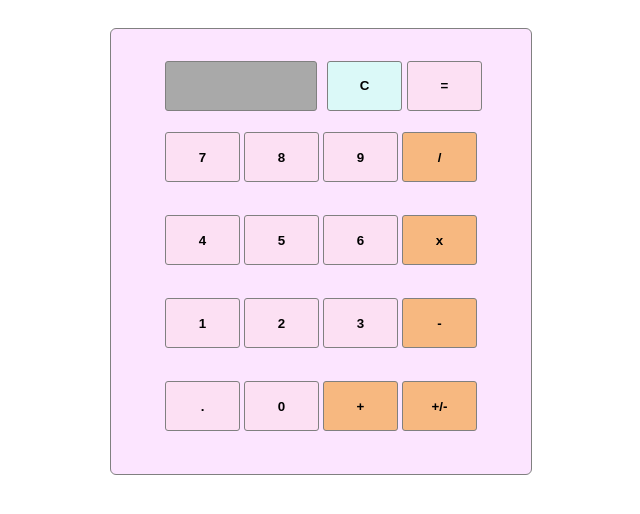
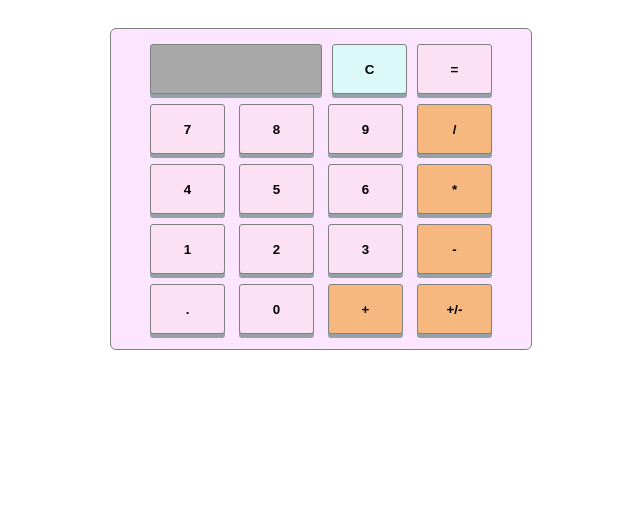
Before and after one commit to Tirzahe/Calculator, a website: page src/index.html in a window 1280 px wide. Shown: the whole page, without its empty margins (319-959 px from the left). Drawn offline with Linux system fonts and the light colour scheme; a web font is replaced by a local one.

Commit message:
changed button tag to input tag in HTML

```diff
--- a/src/index.html
+++ b/src/index.html
@@ -11,36 +11,36 @@
             <!-- ROW 1 -->
             <div class="row" id="row1">
                 <div id="screen"></div>
-                <button id="clear">C</button>
-                <button onclick="calculate()" value='=' class="equals">=</button>
+                <input type="button" onclick="clear('C')" value='C' id="clear"></input>
+                <input type="button" onclick="calculate('=')" value='=' class="equals"></input>
             </div>
             <!-- ROW 2 -->
             <div class="row">
-                <button onclick="processNumber()" value='7' class="number" >7</button>
-                <button onclick="processNumber()" value='8' class="number">8 </button>
-                <button onclick="processNumber()" value='9' class="number">9</button>
-                <button onclick="processOperator()" value='/' class="operator">/</button>
+                <input type="button" onclick="processNumber('7')" value='7' class="number" ></input>
+                <input type="button" onclick="processNumber('8')" value='8' class="number"></input>
+                <input type="button" onclick="processNumber('9')" value='9' class="number"></input>
+                <input type="button" onclick="processOperator('/')" value='/' class="operator"></input>
             </div>
             <!-- ROW 3 -->
             <div class="row">
-                 <button onclick="processNumber()" value='4' class="number">4</button>
-                <button onclick="processNumber()" value='5' class="number">5</button>
-                <button onclick="processNumber()" value='6' class="number">6</button>
-                <button onclick="processOperator()" value='*' class="operator">x</button>
+                 <input type="button" onclick="processNumber('4')" value='4' class="number"></input>
+                <input type="button" onclick="processNumber('5')" value='5' class="number"></input>
+                <input type="button" onclick="processNumber('6')" value='6' class="number"></input>
+                <input type="button" onclick="processOperator('*')" value='*' class="operator"></input>
             </div>
             <!-- ROW 4 -->
             <div class="row">
-                 <button onclick="processNumber()" value='1' class="number">1</button>
-                <button onclick="processNumber()" value='2' class="number">2</button>
-                <button onclick="processNumber()" value='3' class="number">3</button>
-                <button onclick="processOperator()" value='-' class="operator">-</button>
+                 <input type="button" onclick="processNumber('1')" value='1' class="number"></input>
+                <input type="button" onclick="processNumber('2')" value='2' class="number"></input>
+                <input type="button" onclick="processNumber('3')" value='3' class="number"></input>
+                <input type="button" onclick="processOperator('-')" value='-' class="operator"></input>
             </div>
             <!-- ROW 5 -->
             <div class="row">
-                <button onclick="processDecimal()" value='.' id="decimal">.</button>
-                <button onclick="processNumber()" value='0' class="number">0</button>
-                <button onclick="processOperator()" value='+' class="operator">+</button>
-                <button onclick="processOperator()" value='+/-' class="operator" id="toggle-pos-neg">+/-</button>
+                <input type="button" onclick="processDecimal('.')" value='.' id="decimal"></input>
+                <input type="button" onclick="processNumber('0')" value='0' class="number"></input>
+                <input type="button" onclick="processOperator('+')" value='+' class="operator"></input>
+                <input type="button" onclick="processOperator('+/-')" value='+/-' class="operator" id="toggle-pos-neg"></input>
             </div>
         </div>
     </body>
--- a/src/main.css
+++ b/src/main.css
@@ -5,7 +5,7 @@ body{
     justify-content: space-around;
 }
 .box {
-    height: 425px;
+    height: auto;
     width: 400px;
     background-color: #fce5ff;
     border: 1px solid gray;
@@ -17,16 +17,18 @@ body{
     align-items: space-around;
     justify-content: space-around;
    }
-button {
+input {
     font-family: 'Antic', sans-serif;
     font-weight: bold;
     padding: 15px;
+    margin: 5px;
     height: 50px;
     width: 75px;
     border: 1px solid gray;
     border-radius: 3px;
     background-color: #fce0f3;
     justify-content: space-around;
+    box-shadow: 0px 4px #94a1a7;
 }
 .operator{
     background-color: #f7b880;
@@ -48,8 +50,9 @@ button {
     border-radius: 3px;
     font-family: antic arial;
     height: 48px;
-    width: 150px;
+    width: 170px;
     margin: 5px;
+    box-shadow: 0px 4px #94a1a7;
 }
 /**row2**?????????????? why is this seperate?????????????????/*/
 /* .row:nth-of-type(2)> :first-child {
--- a/src/script.js
+++ b/src/script.js
@@ -10,3 +10,9 @@ function processNumber(input) {
 function processOperator(input) {
   setScreen(input);
 }
+function clear(){
+  //this function will clear the last button pressed from the screen
+}
+function allClear(){
+  //this function will clear and reset all functioms to zero.
+}
```
